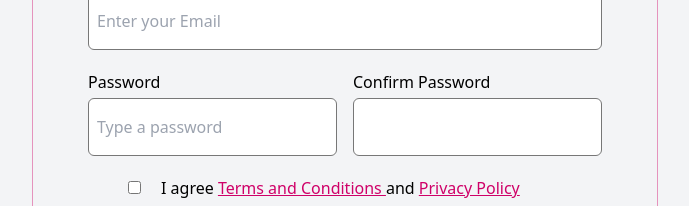
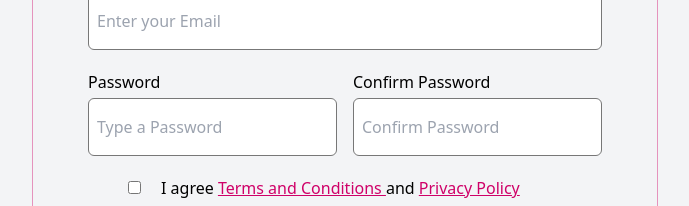
Before and after one commit to rabinabaga/standard_wishmaker_with_standard_FE, a React (Vite) app in the folder frontend/: page /signup in a window 1280 px wide. Shown: the part 382-588 px from the top of the page, without its empty margins (295-984 px from the left). Built offline with nearby package versions, Linux system fonts and the light colour scheme.

Commit message:
untracked files added

```diff
--- /dev/null
+++ b/frontend/src/components/form/custom/CustomConfirmPassword.tsx
@@ -0,0 +1,54 @@
+import { useFormContext } from "react-hook-form";
+interface Props {
+    defaultValue?: string;
+}
+
+const ConfirmPassword: React.FC<Props> = ({ defaultValue }) => {
+    const {
+        register,
+        watch,
+        formState: { errors },
+    } = useFormContext();
+
+    const password = watch("password");
+
+    return (
+        <div className="flex gap-4">
+            <div className="flex flex-col gap-1">
+                Password
+                <input
+                    type="password"
+                    defaultValue={defaultValue}
+                    className="py-4 px-2 rounded-md border border-1 border-black-light"
+                    placeholder="Type a Password"
+                    {...register("password", { required: "This field is required" })}
+                />
+                {errors.password && (
+                    <span className="text-red-500 text-sm">
+                        {errors.password.message?.toString()}
+                    </span>
+                )}
+            </div>
+            <div className="flex flex-col gap-1">
+                Confirm Password
+                <input
+                    type="password"
+                    defaultValue={defaultValue}
+                    className="py-4 px-2 rounded-md border border-1 border-black-light"
+                    placeholder="Confirm Password"
+                    {...register("confirm_password", {
+                        required: "This field is required",
+                        validate: (value) => value === password || "Password do not match",
+                    })}
+                />
+                {errors.confirm_password && (
+                    <span className="text-red-500 text-sm">
+                        {errors.confirm_password.message?.toString()}
+                    </span>
+                )}
+            </div>
+        </div>
+    );
+};
+
+export default ConfirmPassword;
--- a/frontend/src/pages/auth/SignUp.tsx
+++ b/frontend/src/pages/auth/SignUp.tsx
@@ -13,6 +13,7 @@ import { useLoginAccount } from "../../hooks/auth.hook";
 import Button from "../../components/common/Button/Button";
 import * as Yup from 'yup';
 import { yupResolver } from '@hookform/resolvers/yup';
+import ConfirmPassword from "../../components/form/custom/CustomConfirmPassword";
 
 const SignUp: React.FC = () => {
   const { mutateAsync: loginAccount, isPending } = useLoginAccount();
@@ -95,16 +96,7 @@ const methods = useForm();
               <CustomLabel title="Email" />
               <CustomInput styles="py-4 px-2 rounded-md w-full border border-1 border-black-light" type="email" name="email" required={true} placeHolder="Enter your Email" />
             </div>
-            <div className="flex gap-4">
-              <div className="flex flex-col gap-1">
-                <CustomLabel title="Password" />
-                <CustomInput passwordMatch={setPasswordEntered} styles="py-4 px-2 rounded-md border border-1 border-black-light" type="password" name="password" required={true} placeHolder="Type a password" />
-              </div>
-              <div className="flex flex-col gap-1">
-                <CustomLabel title="Confirm Password" />
-                <CustomInput styles="py-4 px-2 rounded-md border border-1 border-black-light" type="password" passwordValue={passwordEntered} name="confirmpassword" required={true} placeHolder="Retype your password" />
-              </div>
-            </div>
+            <ConfirmPassword/>
 
             <span className=" ml-5 pl-5"> <input type="checkbox" className="mr-5 inline" />
               I agree <span className="text-primary-900 underline">Terms and Conditions </span> and <span className="text-primary-900 underline">Privacy Policy</span>
```
